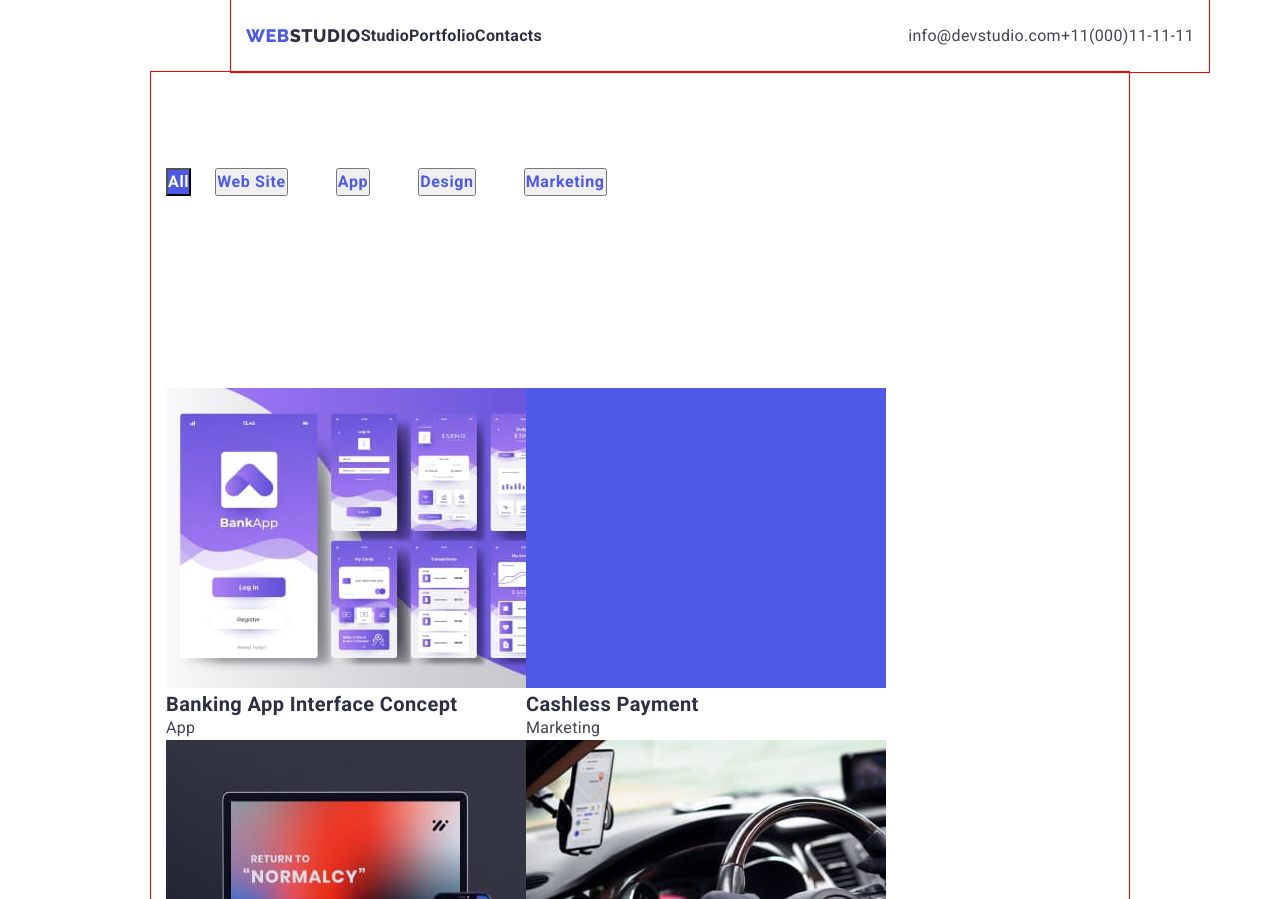
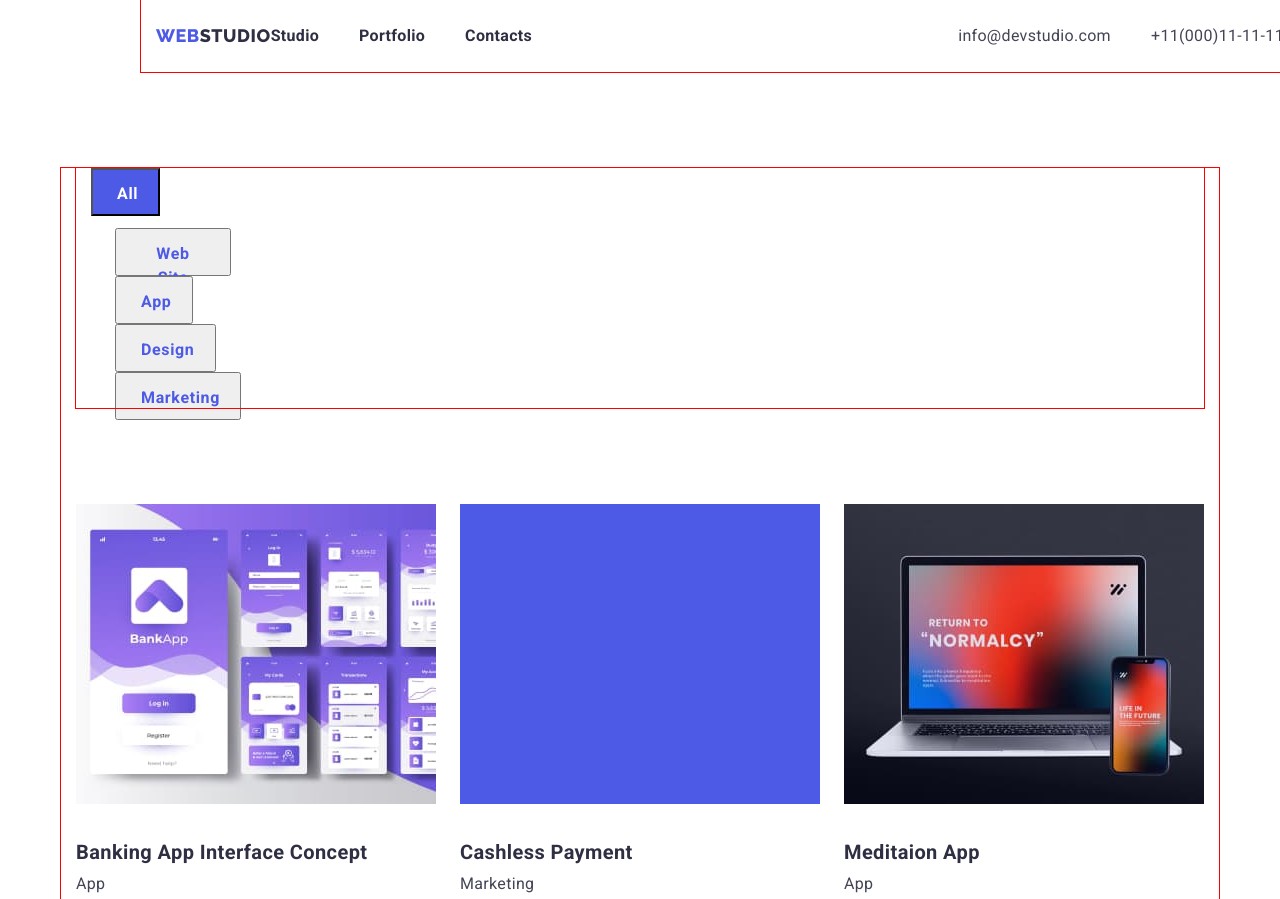
Before and after one commit to IvanAndriyovych/homework3, a plain HTML site: page portfolio.html in a window 1280 px wide. Shown: the top 899 px of the page. Drawn offline with nearby package versions, Linux system fonts and the light colour scheme.

Commit message:
update file css

```diff
--- a/css/styles.css
+++ b/css/styles.css
@@ -70,6 +70,7 @@ align-items: center;}
 
 .link {display: flex;
 align-items: center;
+gap: 40px;
 }
 
 .navigation {margin-right: auto;}
@@ -121,6 +122,15 @@ letter-spacing: 0.02em;
 
 /*  */
 
+
+.link-one-portfolio {
+    margin-top: 96px;
+    margin-bottom: 96px;
+    display: flex;
+
+
+}
+
 .all {
     background: #4D5AE5;
        color: #FFFFFF;
@@ -128,26 +138,37 @@ font-weight: 600;
 font-size: 16px;
 line-height: 1.5;
 letter-spacing: 0.04em;
-margin-right: 24px;
 
+display: flex;
+flex-direction: row;
+align-items: flex-start;
+padding: 12px 24px;
+
+width: 69px;
+height: 48px;
 
 
 }
 
-.link-one-portfolio {
-    padding-top: 96px;
-    padding-bottom: 120px;
-    display: flex;
 
-
-}
 
 .web { color: #4D5AE5;
     font-weight: 600;
 font-size: 16px;
 line-height: 1.5;
 letter-spacing: 0.04em;
-margin-right: 24px;
+
+box-sizing: border-box;
+
+flex-direction: row;
+justify-content: center;
+align-items: center;
+padding: 12px 24px;
+
+width: 116px;
+height: 48px;
+
+
 }
 
 
@@ -158,7 +179,16 @@ margin-right: 24px;
 font-size: 16px;
 line-height: 1.5;
 letter-spacing: 0.04em;
-margin-right: 24px;
+
+box-sizing: border-box;
+flex-direction: row;
+justify-content: center;
+align-items: center;
+padding: 12px 24px;
+
+width: 78px;
+height: 48px;
+
 }
 .desing {
     color: #4D5AE5;
@@ -166,7 +196,16 @@ margin-right: 24px;
 font-size: 16px;
 line-height: 1.5;
 letter-spacing: 0.04em;
-margin-right: 24px;
+
+box-sizing: border-box;
+flex-direction: row;
+justify-content: center;
+align-items: center;
+padding: 12px 24px;
+
+width: 101px;
+height: 48px;
+
 }
 
 .marketing {
@@ -175,32 +214,48 @@ margin-right: 24px;
 font-size: 16px;
 line-height: 1.5;
 letter-spacing: 0.04em;
+
+box-sizing: border-box;
+flex-direction: row;
+justify-content: center;
+align-items: center;
+padding: 12px 24px;
+
+width: 126px;
+height: 48px;
+
 }
 
 
 /*----------HERO--------*/
 
 .type-2 {
-    padding-top: 72px;
+
     display: flex;
     flex-wrap: wrap;
+    gap: 24px;
 }
-.list {
-}
+
 .type-portfolio {
+
+
+
 }
 .type-portfolio-title {
     color: #2E2F42;
-    font-weight: 600;
+font-style: normal;
+font-weight: 600;
 font-size: 20px;
 line-height: 1.2;
 letter-spacing: 0.02em;
+margin-top: 32px;
 }
 .type-portfolio-text {
     color: #434455;
 font-size: 16px;
 line-height: 1.5;
 letter-spacing: 0.02em;
+margin-top: 8px;
 }
 
 
@@ -232,6 +287,19 @@ letter-spacing: 0.02em;
 
 
 
+
+
+
+/*---main page--*/
+
+
+* {
+    margin: 0;
+    padding: 0;
+    list-style: none;
+    box-sizing: border-box;
+}
+
 p,h1,h2,h3,h4,h5 {margin: 0;}
 
 ol,ul {margin: 0;
@@ -258,9 +326,13 @@ font-family: 'Roboto', sans-serif;
 
 
 
+
+
+
+
+
 .container {
-    width: 978px;
-    margin: 0 auto;
+    width: 1158px;
     padding-left: 15px;
     padding-right: 15px;
     outline: 1px solid red;
@@ -269,9 +341,10 @@ font-family: 'Roboto', sans-serif;
 }
 
 .header-main {
+width: 1440px;
+height: 72px;
+display: flex;
 
-display: flex;
-    align-items: center;
 }
 
 
@@ -282,6 +355,8 @@ display: flex;
     line-height: 1.33;
     letter-spacing: 0.03em;
     font-family: 'Raleway', sans-serif;
+
+
     }
 
 .logo-main-one {color: #2E2F42;
@@ -290,19 +365,29 @@ display: flex;
     line-height: 1.33;
     letter-spacing: 0.03em;
     font-family: 'Raleway', sans-serif;
+
+}
+
+.navigation {
+    display: flex;
+    gap: 40px;
+
+
 }
 
 .studio1 { color: #2E2F42;
     font-weight: 600;
     font-size: 16px;
     line-height: 1.5;
-    letter-spacing: 0.02em;}
+    letter-spacing: 0.02em;
+}
 
  .portfolio-one { color: #2E2F42;
     font-weight: 600;
     font-size: 16px;
     line-height: 1.5;
     letter-spacing: 0.02em;
+
     }
 
 .contacts-one { color: #2E2F42;
@@ -312,6 +397,10 @@ line-height: 1.5;
 letter-spacing: 0.02em;
 }
 
+.address{
+    display: flex;
+}
+
 .mail-one { color: #434455;
 
 font-size: 16px;
@@ -319,6 +408,7 @@ line-height: 1.5;
 letter-spacing: 0.02em;
 font-family: 'Roboto':sans-serif;
 font-style: normal;
+
 
 }
 
@@ -348,8 +438,10 @@ letter-spacing: 0.02em;
     height: 600px;
     left: 0px;
     top: 72px;
-    padding-top: 188px;
-    padding-bottom: 188px;
+
+
+    display: flex;
+
 
 }
 .title-main {
@@ -359,9 +451,14 @@ font-size: 56px;
 line-height: 1.07;
 letter-spacing: 0.02em;
 
-padding-left: 188px;
-padding-right: 188px;
+margin-top: 188px;
 margin-bottom: 48px;
+
+
+
+
+
+
 
 }
 .order {
@@ -379,6 +476,9 @@ font-size: 16px;
 line-height: 1.18;
 letter-spacing: 0.04em;
 margin-top: 48px;
+display: block;
+margin: 0 auto;
+
 
 
 
@@ -390,12 +490,17 @@ margin-top: 48px;
     padding-bottom: 120px;
     padding-top: 120px;
     display: flex;
+
+
+}
 .description1 {
 
 
 }
 .tape-description {
     color: #2E2F42;
+    font-family: 'Roboto';
+font-style: normal;
     font-weight: 600;
 font-size: 20px;
 line-height: 1.2;
@@ -405,11 +510,17 @@ margin-bottom: 8px;
 }
 .description-text {
     color: #434455;
+
+font-family: 'Roboto';
+font-style: normal;
     font-weight: 400;
 font-size: 16px;
 line-height: 1.5;
 letter-spacing: 0.02em;
 margin-bottom: 24px;
+flex: none;
+order: 1;
+flex-grow: 0;
 }
 .title-second {
     color: #2E2F42;
@@ -417,20 +528,40 @@ margin-bottom: 24px;
 font-size: 36px;
 line-height: 1.11;
 letter-spacing: 0.02em;
+margin-top: 120px;
+margin-bottom: 120px;
+
 }
 .description-imag {
+
     display: flex;
+    gap: 24px;
+    margin-bottom: 120px;
 }
 .type-title {
+    box-sizing: border-box;
+    width: 360px;
+height: 300px;
+flex: none;
+order: 0;
+flex-grow: 0;
+
+
 }
 
 .seconds {
     background: #F4F4FD ;
+
 }
 
 .type-second{
 
+    display: flex;
+    gap: 24px;
+
+
 }
+
 .title-seconds {
     color: #2E2F42;
     font-weight: 600;
@@ -439,7 +570,9 @@ line-height: 1.11;
 letter-spacing: 0.02em;
 }
 .type-title-seconds {
-    display: flex;
+
+    width: calc((100%-72p)/4);
+
 
 }
 
--- a/portfolio.html
+++ b/portfolio.html
@@ -49,12 +49,14 @@
 
 
                 <ul class="link-one-portfolio list">
-                    <button class="all" type="button">All</button>
-                    <li class="web"><button class="web site" type="button">Web Site</button></li>
-                    <li class="app"><button class="app" type="button">App</button></li>
-                    <li class="desing"><button class="desing" type="button">Design</button></li>
-                    <li class="marketing"><button class="marketing" type="button">Marketing</button></li>
-                </ul>
+                    <div class="container">
+                        <button class="all" type="button">All</button>
+                        <li class="web"><button class="web site" type="button">Web Site</button></li>
+                        <li class="app"><button class="app" type="button">App</button></li>
+                        <li class="desing"><button class="desing" type="button">Design</button></li>
+                        <li class="marketing"><button class="marketing" type="button">Marketing</button></li>
+
+                    </div> </ul>
 
                  <!--main content-->
 
```
Also changed, not shown: index.html (+6 -4 lines), 2 other files.
